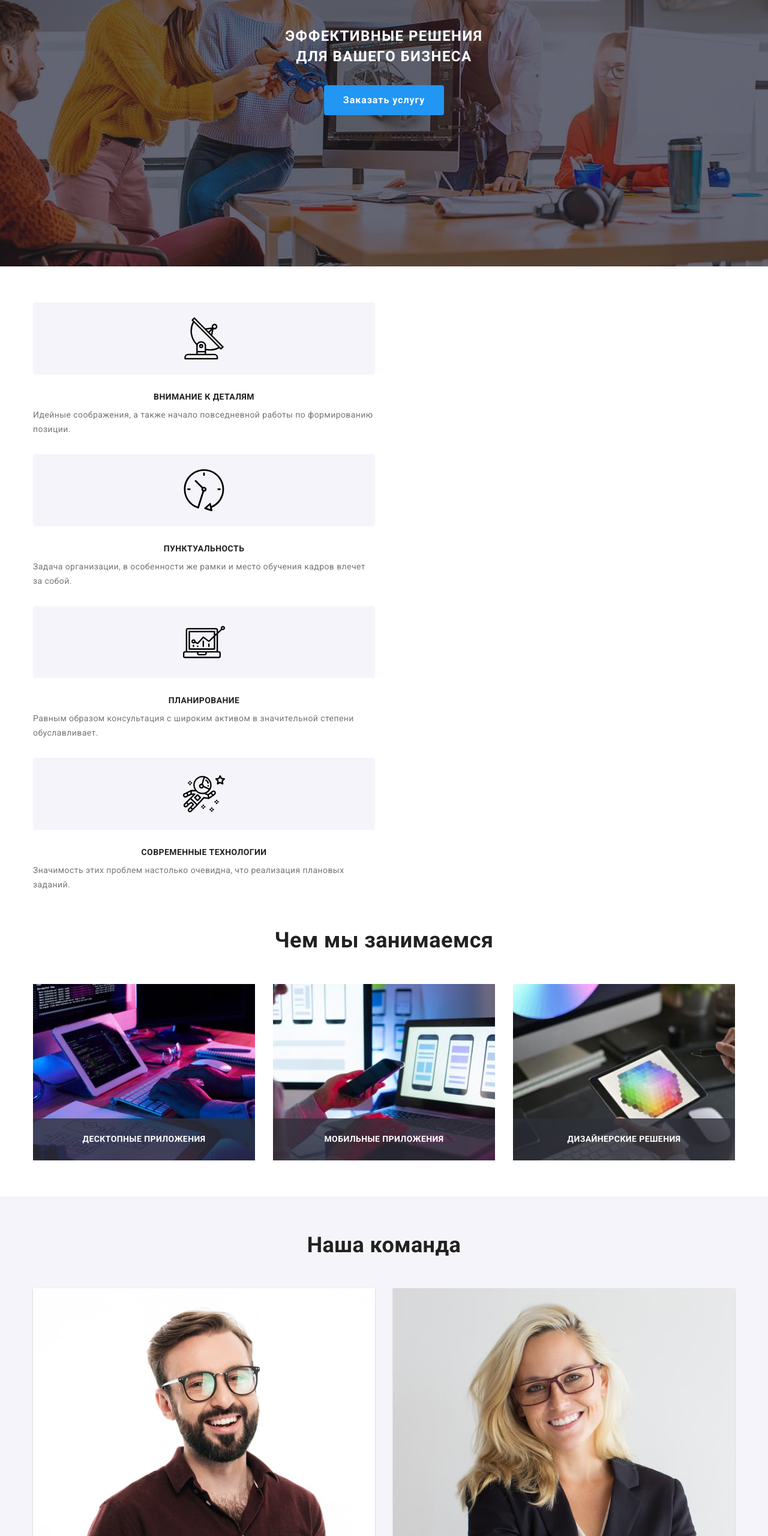
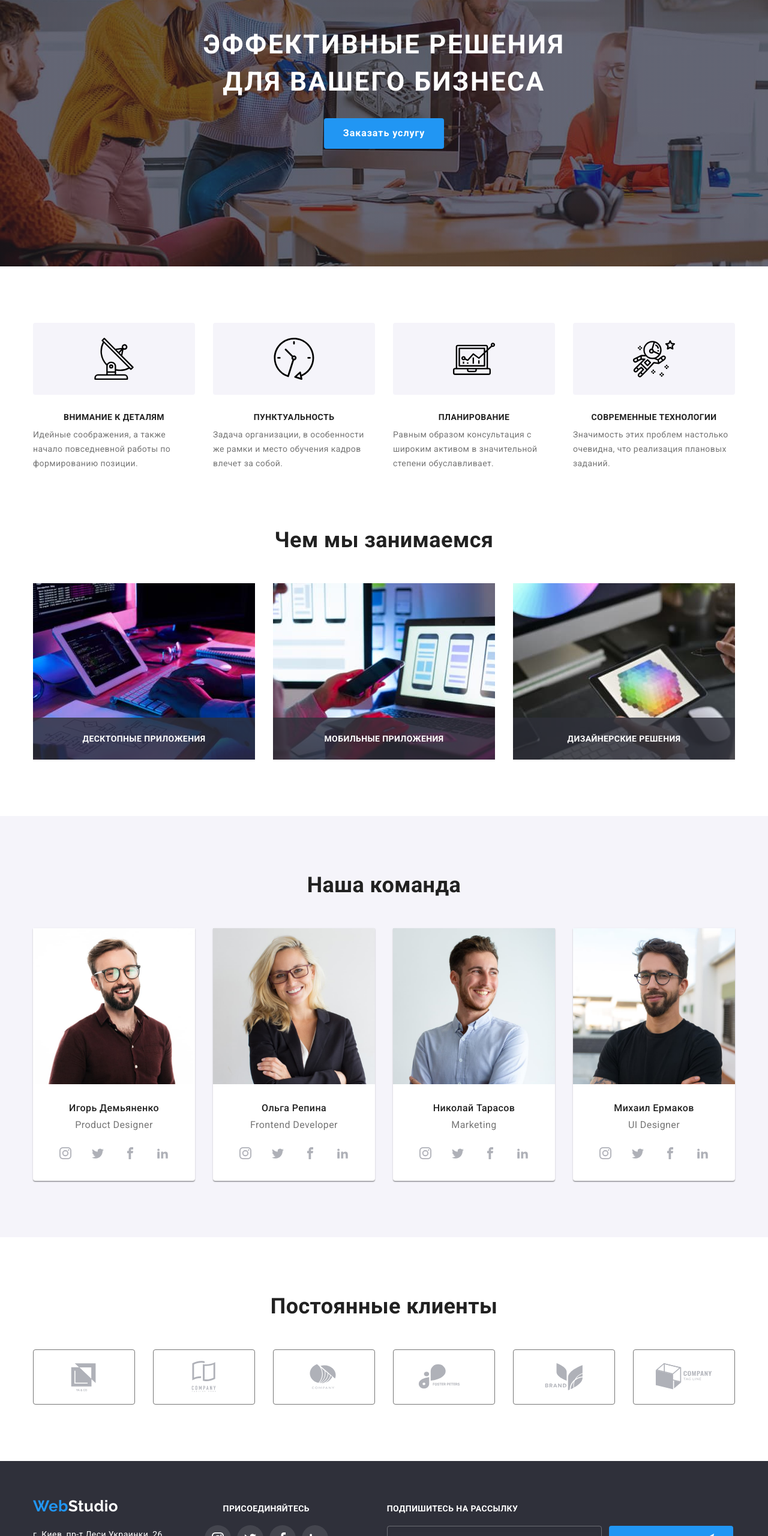
Before and after one commit to Npolozov/WebStudio, a plain HTML site: page index.html in a window 1280 px wide. Shown: the part 240-2800 px from the top of the page at 60% size. Drawn offline with nearby package versions, Linux system fonts and the light colour scheme.

Commit message:
Зробив розмітку

```diff
--- a/sass/components/_backdrop.scss
+++ b/sass/components/_backdrop.scss
@@ -9,7 +9,7 @@
   transform: scale(1);
   transition: transform 250ms linear, opacity 250ms linear;
 
-  overflow: scroll;
+  overflow-y: scroll;
   padding: 93px 15px;
 }
 
--- a/sass/components/_company.scss
+++ b/sass/components/_company.scss
@@ -15,11 +15,12 @@
     flex-basis: calc((100% - 6 * 15px) / 3);
     margin: 15px;
   }
+
+  @media screen and (min-width: 1199px) {
+    flex-basis: calc((100% - 12 * 15px) / 6);
+    margin: 15px;
+  }
 }
-
-// .company__item:not(:last-child) {
-//   margin-right: 30px;
-// }
 
 .company__link {
   display: flex;
--- a/sass/components/_contact.scss
+++ b/sass/components/_contact.scss
@@ -15,10 +15,22 @@
     margin-top: 21px;
     margin-bottom: 21px;
   }
+
+  @media screen and (min-width: 1200px) {
+    display: flex;
+    flex-direction: row;
+    align-items: center;
+  }
 }
 
 .contact__item:not(:last-child) {
-  margin-bottom: 10px;
+  @media screen and (max-width: 1199px) {
+    margin-bottom: 10px;
+  }
+
+  @media screen and (min-width: 1200px) {
+    margin-right: 30px;
+  }
 }
 
 // .contact__item:not(:last-child) {
--- a/sass/components/_feature.scss
+++ b/sass/components/_feature.scss
@@ -12,13 +12,18 @@
     flex-basis: calc((100% - 4 * 15px) / 2);
     margin: 15px;
   }
+
+  @media screen and (min-width: 1200px) {
+    flex-basis: calc((100% - 8 * 15px) / 4);
+    margin: 15px;
+  }
 }
 
-.feature__item:not(:last-child) {
-  @media screen and (min-width: 1200px) {
-    margin-right: 30px;
-  }
-}
+// .feature__item:not(:last-child) {
+//   @media screen and (min-width: 1200px) {
+//     margin-right: 30px;
+//   }
+// }
 
 .feature-conteiner {
   background: #f5f4fa;
--- a/sass/components/_footer.scss
+++ b/sass/components/_footer.scss
@@ -5,7 +5,9 @@
 }
 
 .contact-menu {
-  // display: flex;
+  @media screen and (min-width: 1200px) {
+    display: flex;
+  }
   align-items: baseline;
 }
 
@@ -42,6 +44,10 @@
     margin-bottom: 60px;
     align-items: baseline;
   }
+
+  @media screen and (min-width: 1199px) {
+    margin-bottom: 0;
+  }
 }
 
 .connect {
@@ -49,7 +55,9 @@
   @media screen and (max-width: 767px) {
     margin-bottom: 60px;
   }
-  // margin-left: 70px;
+  @media screen and (min-width: 1200px) {
+    margin-left: 70px;
+  }
 }
 
 .connect__title {
@@ -68,6 +76,12 @@
     display: flex;
     flex-direction: column;
     align-items: center;
+  }
+  @media screen and (min-width: 1200px) {
+    display: flex;
+    flex-direction: row;
+    align-items: flex-end;
+    margin-left: 98px;
   }
 }
 
@@ -104,6 +118,10 @@
 
   @media screen and (min-width: 768px) {
     width: 450px;
+  }
+
+  @media screen and (min-width: 1199px) {
+    width: 358px;
   }
 
   @media screen and (max-width: 1199px) {
--- a/sass/components/_hero.scss
+++ b/sass/components/_hero.scss
@@ -32,6 +32,8 @@
         rgba(47, 48, 58, 0.4)
       ),
       url(../images/hero/Headerimg-table.jpg);
+
+    width: auto;
 
     @media screen and (min-device-pixel-ratio: 2),
       screen and (min-resolution: 192dpi),
@@ -74,11 +76,16 @@
   margin: 0 auto;
   font-size: 24px;
   max-width: 360px;
-  // font-size: 44px;
   line-height: 1.4;
   letter-spacing: 0.06em;
   text-transform: uppercase;
   color: $textBottonColor;
   margin-top: 0;
   margin-bottom: 30px;
+
+  @media screen and (min-width: 1200px) {
+    font-size: 44px;
+    align-items: center;
+    max-width: 696px;
+  }
 }
--- a/sass/components/_port.scss
+++ b/sass/components/_port.scss
@@ -18,6 +18,11 @@
   }
   @media screen and (min-width: 768px) {
     flex-basis: calc((100% - 4 * 15px) / 2);
+    margin: 15px;
+    margin-bottom: 0;
+  }
+  @media screen and (min-width: 1200px) {
+    flex-basis: calc((100% - 6 * 15px) / 3);
     margin: 15px;
     margin-bottom: 0;
   }
--- a/sass/components/_team.scss
+++ b/sass/components/_team.scss
@@ -18,6 +18,11 @@
 
   @media screen and (min-width: 768px) {
     flex-basis: calc((100% - 4 * 15px) / 2);
+    margin: 15px;
+  }
+
+  @media screen and (min-width: 1199px) {
+    flex-basis: calc((100% - 8 * 15px) / 4);
     margin: 15px;
   }
 
--- a/sass/utils/_conteiner.scss
+++ b/sass/utils/_conteiner.scss
@@ -18,4 +18,8 @@
 .section {
   padding-top: 60px;
   padding-bottom: 60px;
+  @media screen and (min-width: 1200px) {
+    padding-top: 94px;
+    padding-bottom: 94px;
+  }
 }
```
Also changed, not shown: css/main.css, css/main.min.css, css/portfolio.css, css/portfolio.min.css, 4 other files.
